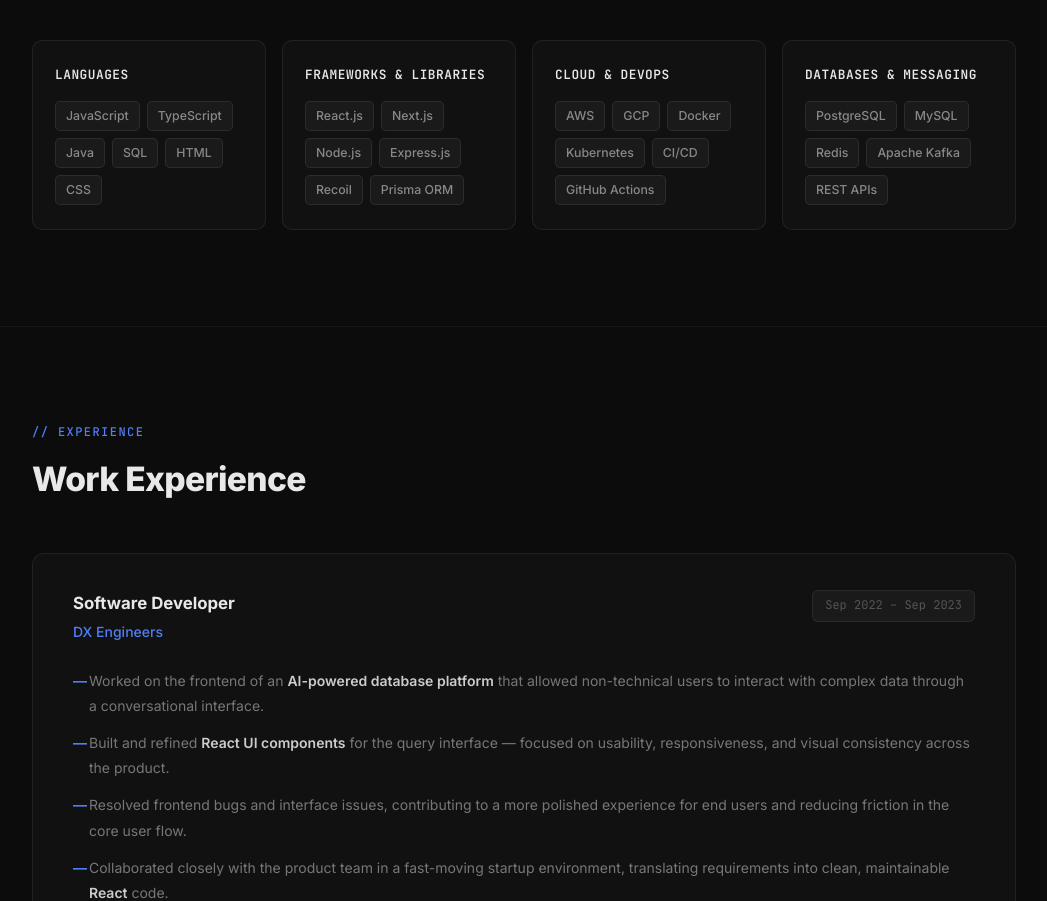
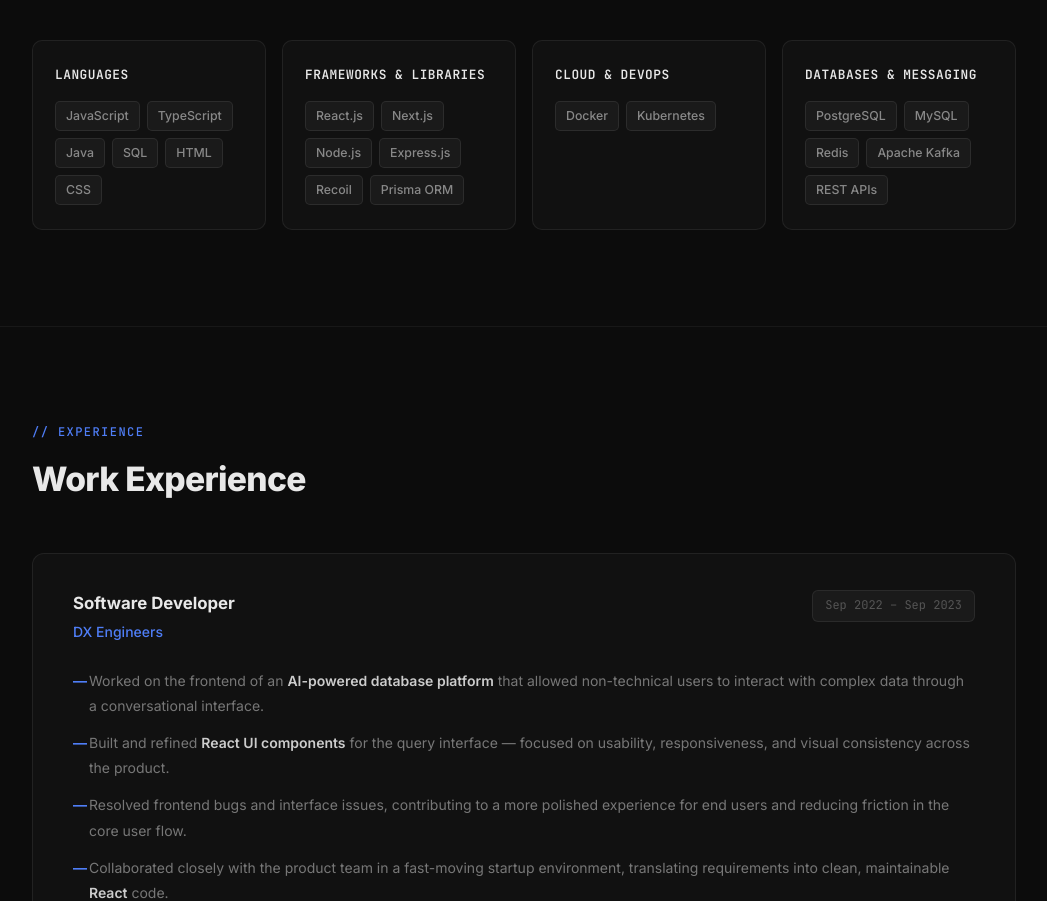
Before and after one commit to deekshithreddy34/portfolio, a React (Vite) app: page / in a window 1280 px wide. Shown: the part 1760-2661 px from the top of the page, without its empty margins (116-1163 px from the left). Built offline with nearby package versions, Linux system fonts and the light colour scheme.

Commit message:
modified skills

```diff
--- a/src/components/Skills.jsx
+++ b/src/components/Skills.jsx
@@ -5,7 +5,7 @@ import SectionHeader from './SectionHeader'
 const groups = [
   { title: 'Languages', tags: ['JavaScript', 'TypeScript', 'Java', 'SQL', 'HTML', 'CSS'] },
   { title: 'Frameworks & Libraries', tags: ['React.js', 'Next.js', 'Node.js', 'Express.js', 'Recoil', 'Prisma ORM'] },
-  { title: 'Cloud & DevOps', tags: ['AWS', 'GCP', 'Docker', 'Kubernetes', 'CI/CD', 'GitHub Actions'] },
+  { title: 'Cloud & DevOps', tags: ['Docker', 'Kubernetes'] },
   { title: 'Databases & Messaging', tags: ['PostgreSQL', 'MySQL', 'Redis', 'Apache Kafka', 'REST APIs'] },
 ]
 
```
